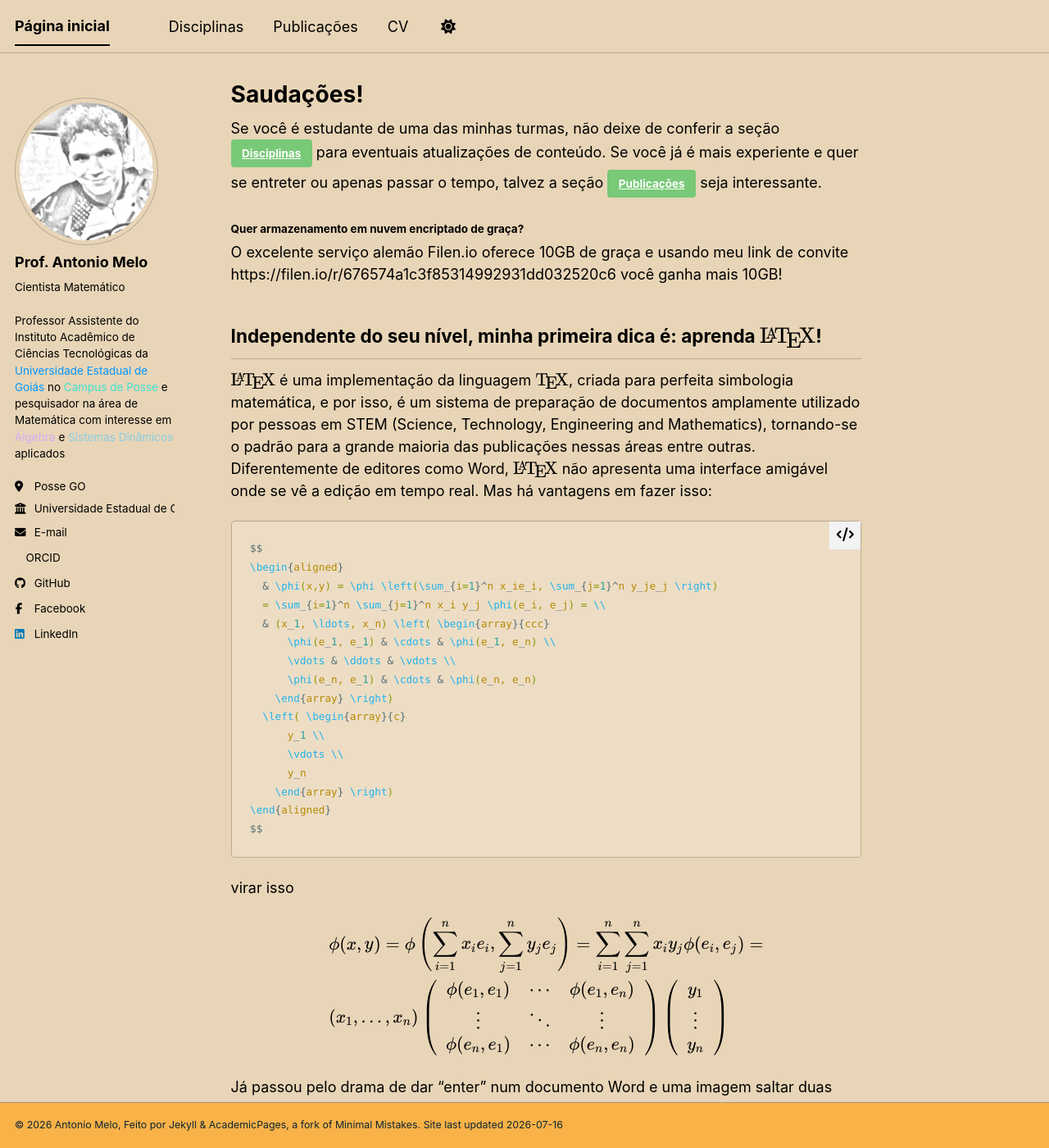
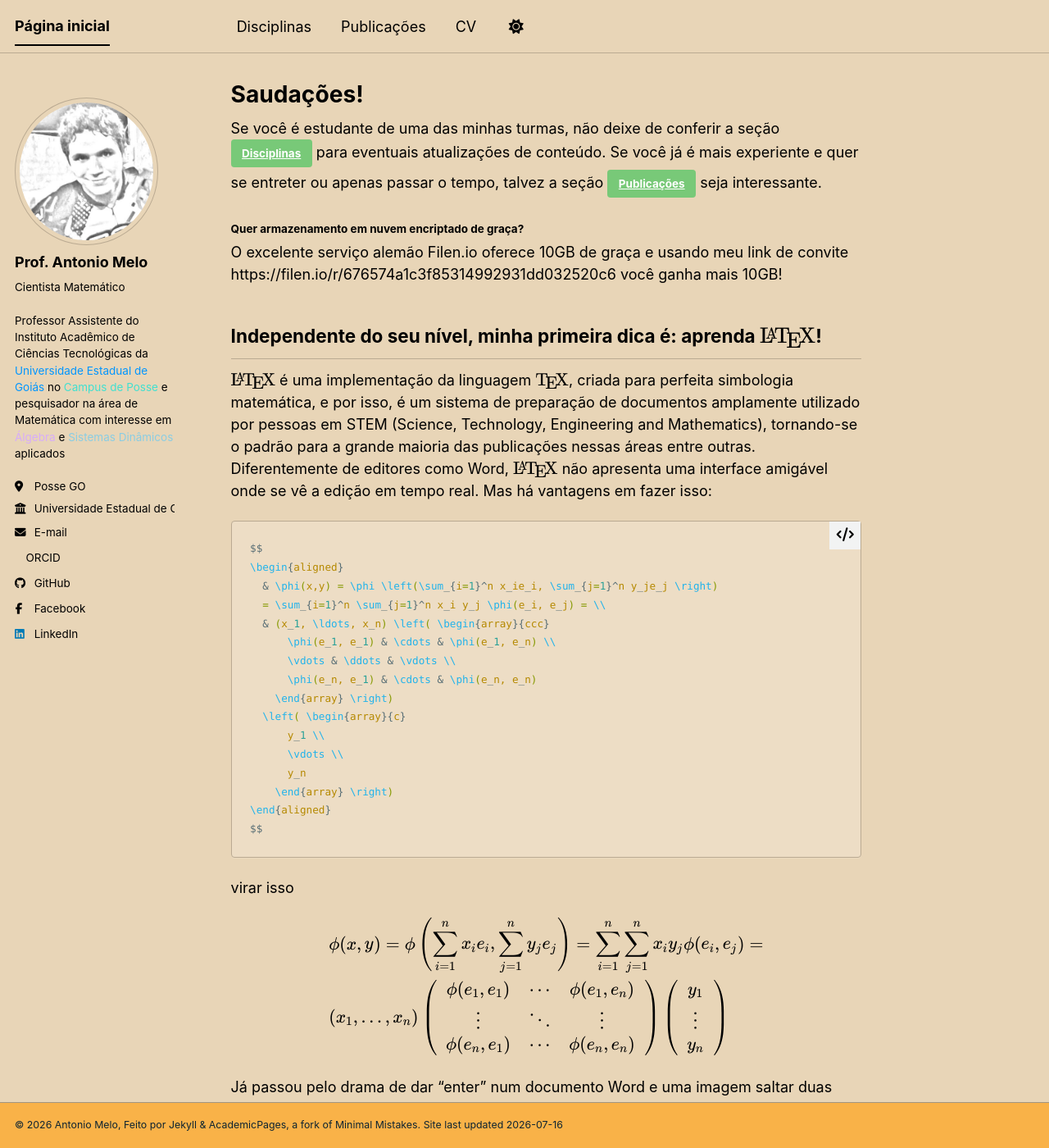
Before and after one commit to antmelo/antmelo.github.io, a Jekyll site: the page built from _pages/about.md, in a window 1280 px wide and 1400 px high. Shown: the whole window at 82% size. Built offline with Jekyll 4.4.1, drawn with Linux system fonts in a browser that asks for light colours; nearby versions of some CDN libraries; a style sheet for code colours, icons or effects is not loaded.

Commit message:
Update _masthead.scss

```diff
--- a/_sass/layout/_masthead.scss
+++ b/_sass/layout/_masthead.scss
@@ -61,7 +61,7 @@
   white-space: nowrap;
 
   &--lg {
-    padding-right: 2em;
+    padding-right: 6.6em;
     font-weight: 700;
   }
 }
```
